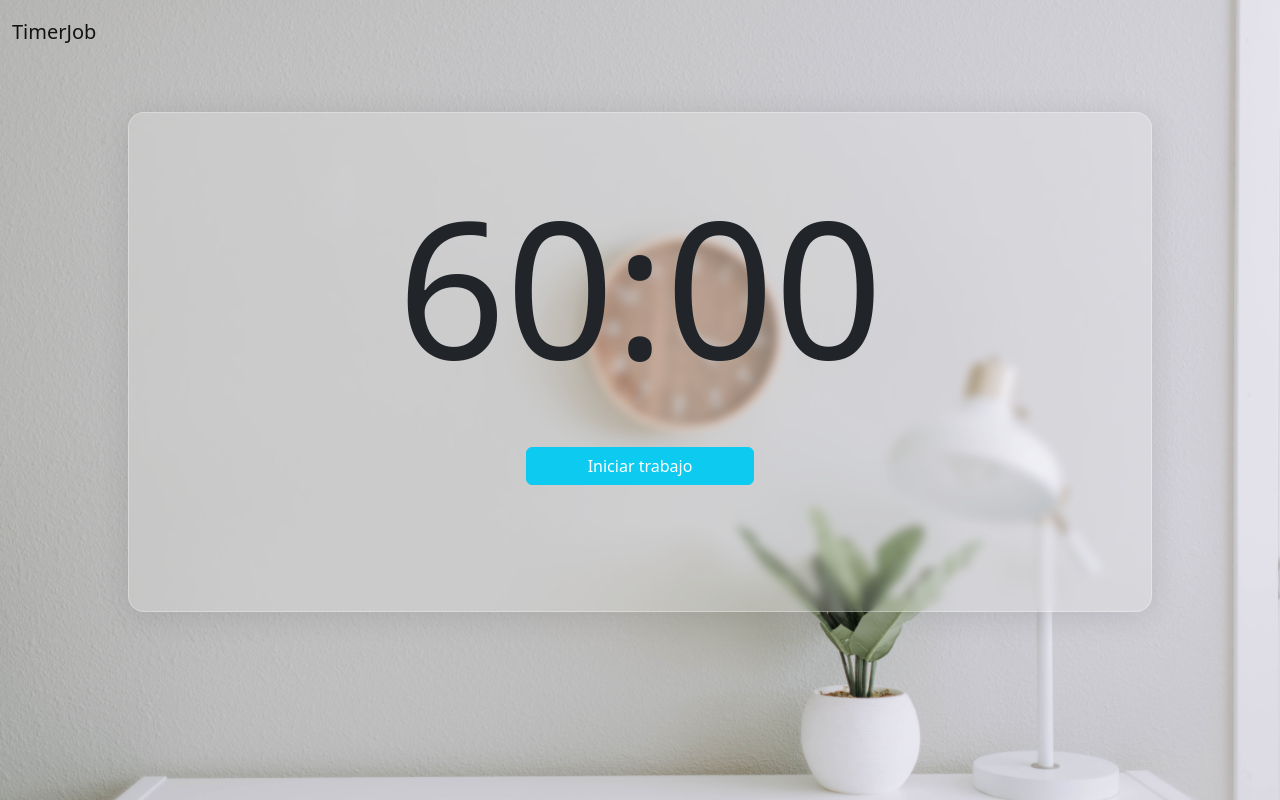
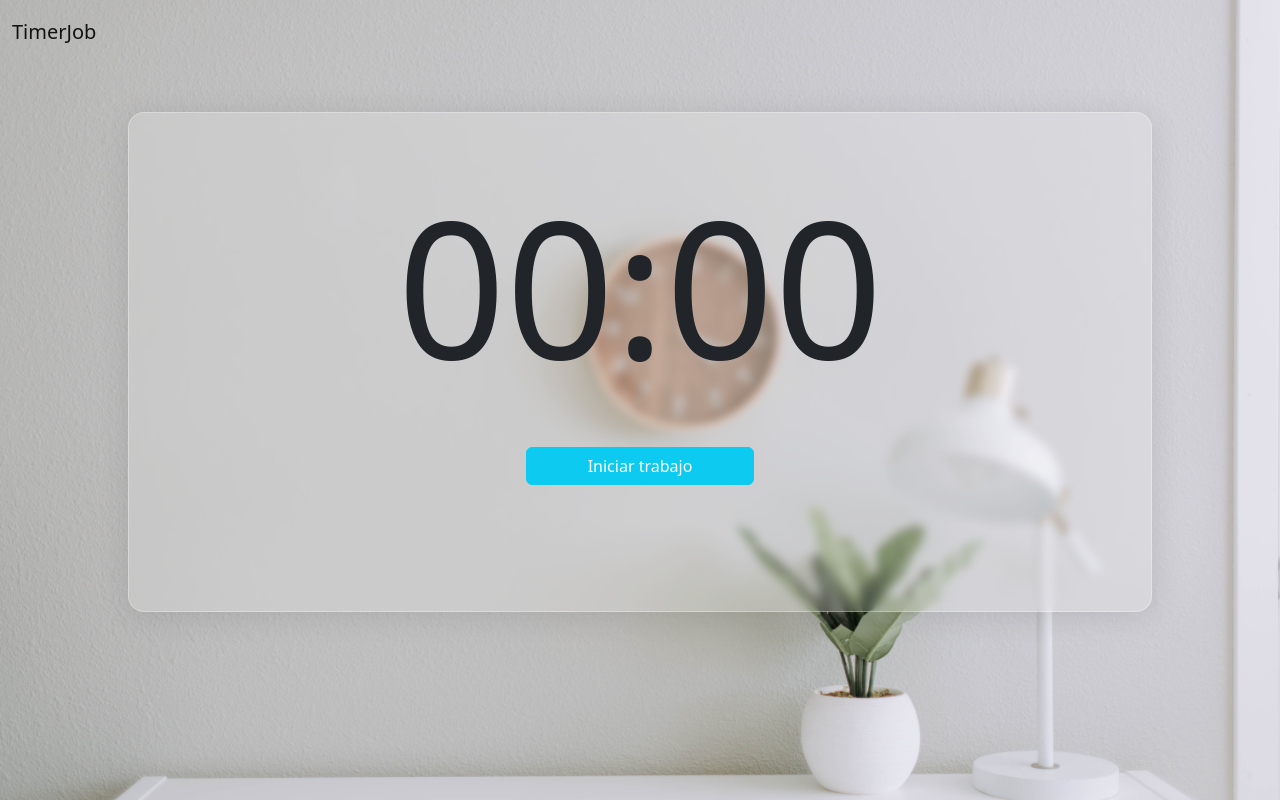
Before and after one commit to miguelparra22/timerJob, a plain HTML site: page index.html in a window 1280 px wide. Drawn offline with nearby package versions, Linux system fonts and the light colour scheme; some packages are replaced by stand-ins of ours; a script that the page names is missing.

Commit message:
Segundo commit

```diff
--- a/index.html
+++ b/index.html
@@ -30,7 +30,7 @@
             <div class="container">
                 <div class="row">
                     <div class="col-md-9 text-center m-auto container-clock">
-                        <p id="tiempo">60:00</p>
+                        <p id="tiempo">00:00</p>
                     </div>
                     <div class="col-md-6 text-center m-auto">
                         <div class="container-button">
```
